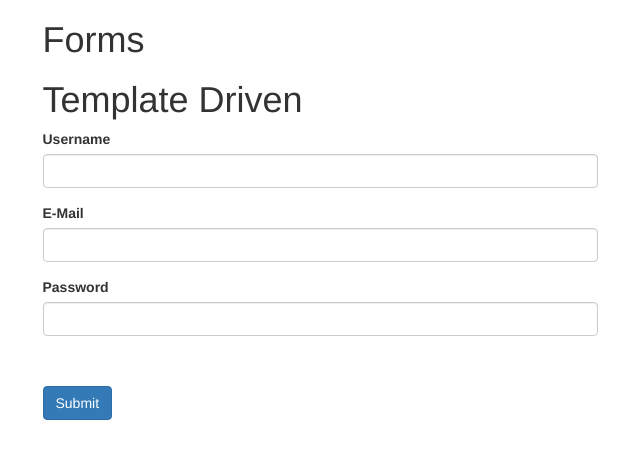
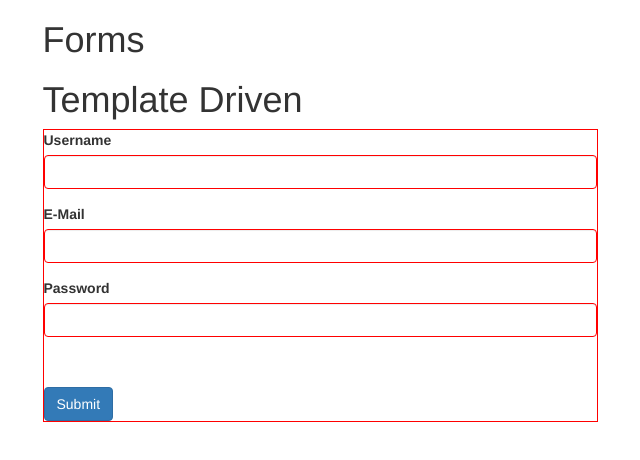
Before and after one commit to jennyEckstein/Udemy_AngularJS_Tutorial, an Angular app in the folder first-app/: page / in a window 1280 px wide. Shown: the top 460 px of the page, without its empty margins (320-960 px from the left). Built offline with nearby package versions, Linux system fonts and the light colour scheme.

Commit message:
feat: added required and validation css class controlled by Angular

```diff
--- a/first-app/src/app/template-driven/template-driven.component.html
+++ b/first-app/src/app/template-driven/template-driven.component.html
@@ -1,5 +1,5 @@
 <h1>Template Driven</h1>
-<form (ngSubmit)="onSubmit()">
+<form (ngSubmit)="onSubmit(f)" #f="ngForm">
   <div>
     <div class="form-group">
       <label for="username">Username</label>
@@ -7,7 +7,8 @@
              class="form-control"
              id="username"
              ngModel
-             name="username">
+             name="username"
+             required>
     </div>
     <div class="form-group">
       <label for="email">E-Mail</label>
@@ -15,7 +16,8 @@
              class="form-control"
              id="email"
              ngModel
-             name="email">
+             name="email"
+             required>
     </div>
   </div>
   <div class="form-group">
@@ -24,7 +26,8 @@
            class="form-control"
            id="password"
            ngModel
-           name="password">
+           name="password"
+           required>
   </div>
   <div class="radio">
     <label>
--- a/first-app/src/app/template-driven/template-driven.component.ts
+++ b/first-app/src/app/template-driven/template-driven.component.ts
@@ -1,11 +1,16 @@
 import { Component } from '@angular/core';
-
+import { NgForm } from '@angular/forms';
 @Component({
   selector: 'template-driven',
-  templateUrl: 'template-driven.component.html'
+  templateUrl: 'template-driven.component.html',
+  styles:[`
+  	.ng-invalid{
+  		border: 1px solid red;
+  	}
+  `]
 })
 export class TemplateDrivenComponent {
-	onSubmit(){
-		console.log('It works!');
+	onSubmit(form: NgForm){
+		console.log(form);
 	}
 }
```
